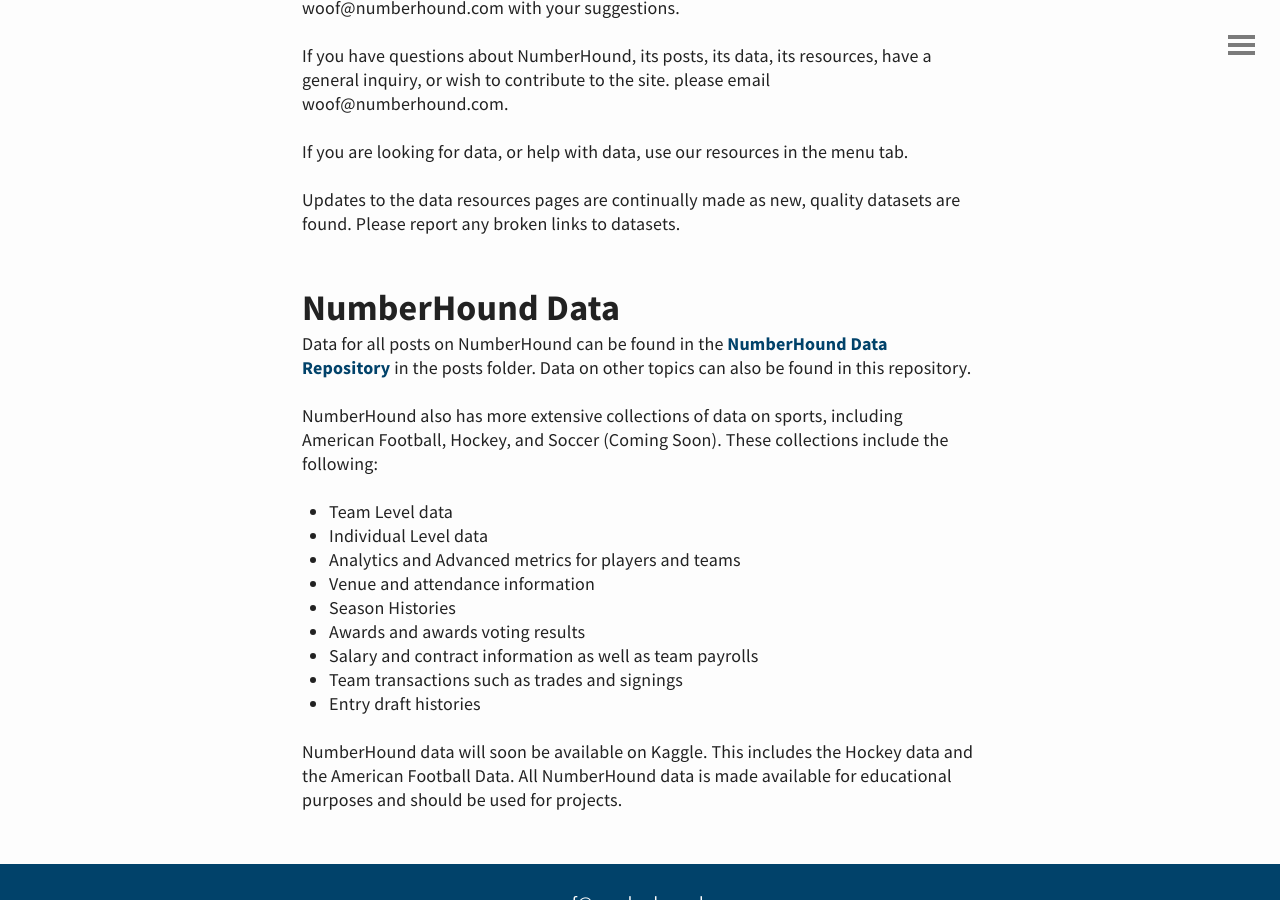
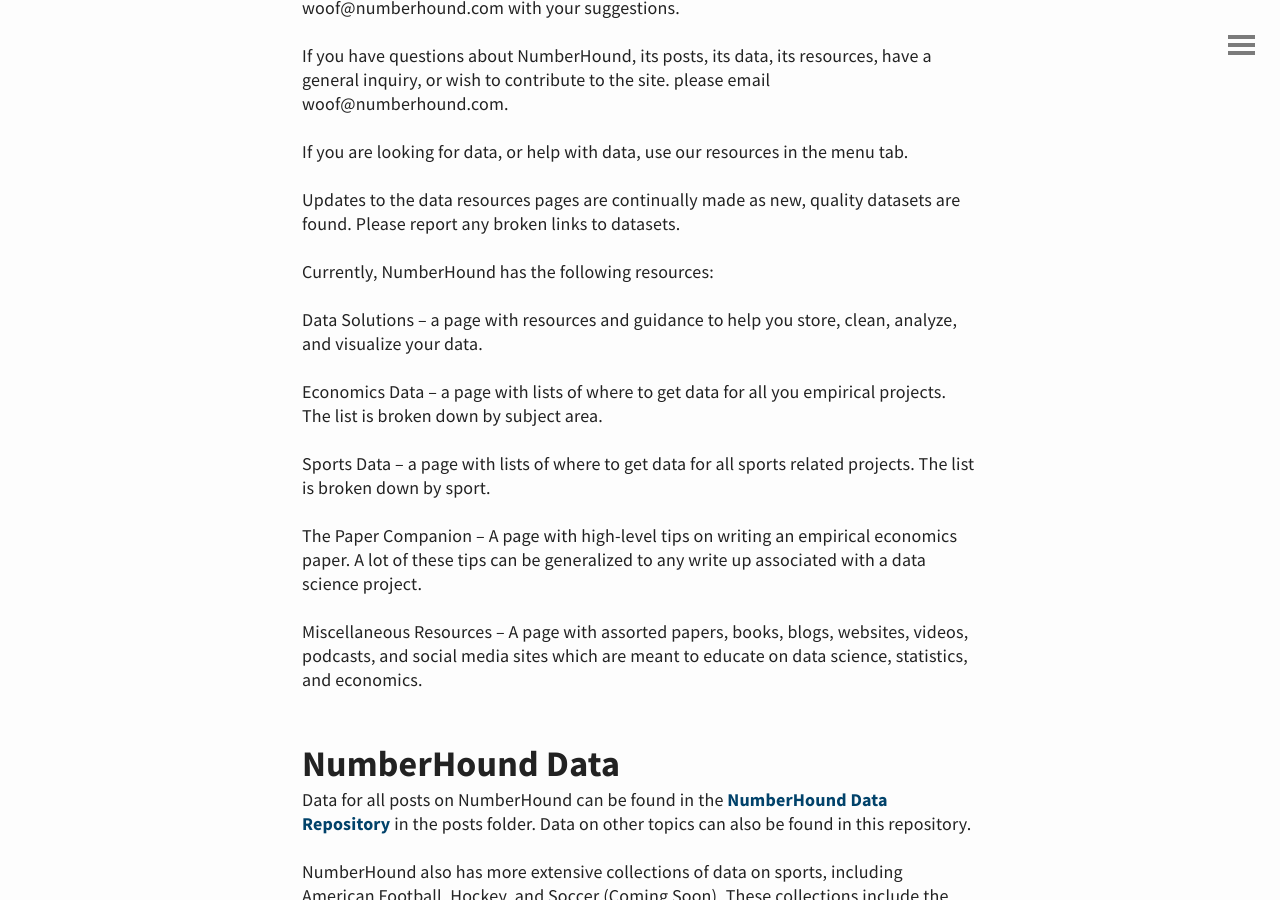
Before and after one commit to NumberHound/web, a Jekyll site: the page built from about.md, in a window 1280 px wide and 900 px high, scrolled down 670 px. Built offline with Jekyll 4.4.1, drawn with Linux system fonts in a browser that asks for light colours.

Commit message:
Clean updates

```diff
--- a/_config.yml
+++ b/_config.yml
@@ -3,7 +3,7 @@ title: NumberHound
 description: "A blog about sports and data storytelling, amongst other things."
 url: "https://numberhound.com"
 author:
-  name: "Chris Smitten"
+  name:
   email: "woof@numberhound.com"
   url: "https://numberhound.com/"
 
--- a/about.md
+++ b/about.md
@@ -14,6 +14,18 @@ If you have questions about NumberHound, its posts, its data, its resources, hav
 If you are looking for data, or help with data, use our resources in the menu tab.
 
 Updates to the data resources pages are continually made as new, quality datasets are found. Please report any broken links to datasets.
+
+Currently, NumberHound has the following resources:
+
+Data Solutions -- a page with resources and guidance to help you store, clean, analyze, and visualize your data.
+
+Economics Data -- a page with lists of where to get data for all you empirical projects. The list is broken down by subject area.
+
+Sports Data -- a page with lists of where to get data for all sports related projects. The list is broken down by sport.
+
+The Paper Companion -- A page with high-level tips on writing an empirical economics paper. A lot of these tips can be generalized to any write up associated with a data science project.
+
+Miscellaneous Resources -- A page with assorted papers, books, blogs, websites, videos, podcasts, and social media sites which are meant to educate on data science, statistics, and economics.
 
 ## NumberHound Data
 
```
Also changed, not shown: EconomicsData.md (+5 -5 lines).
